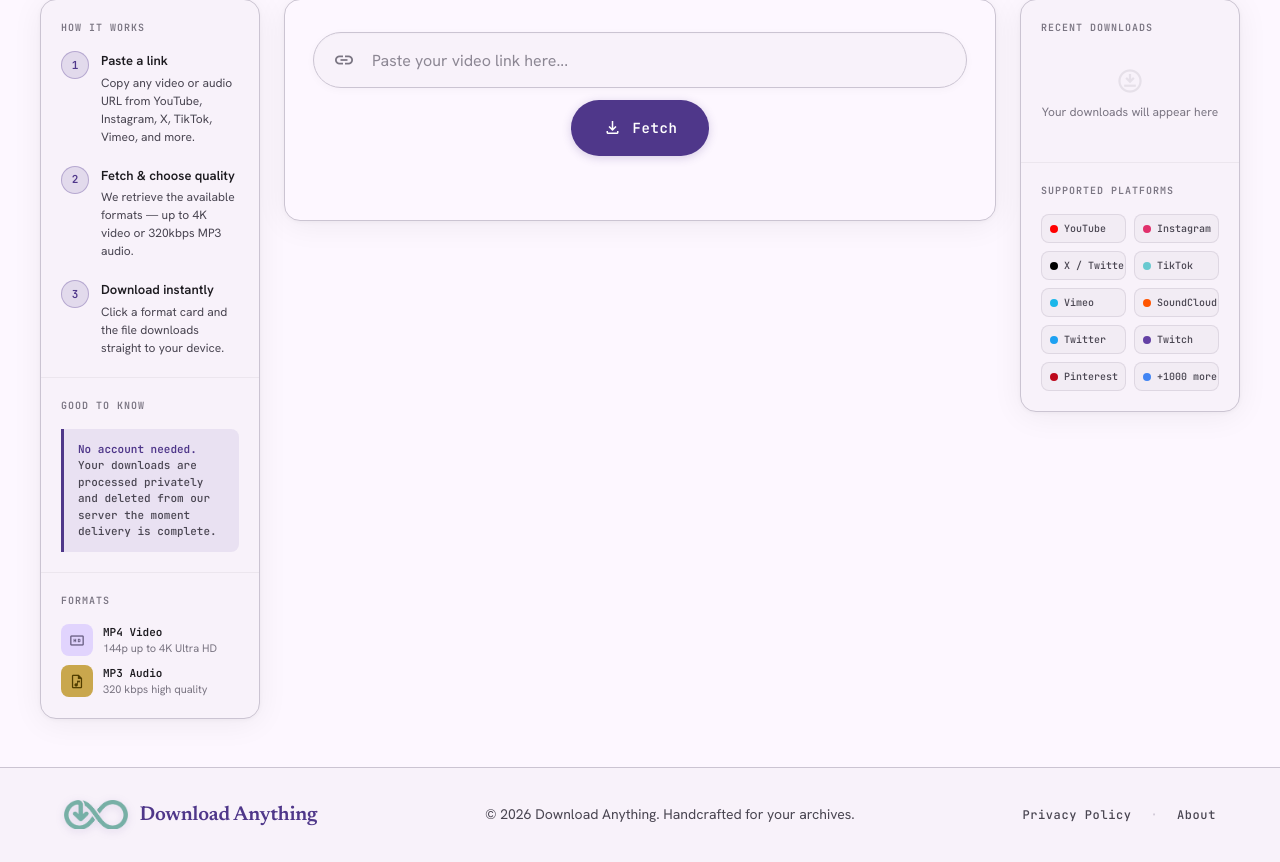
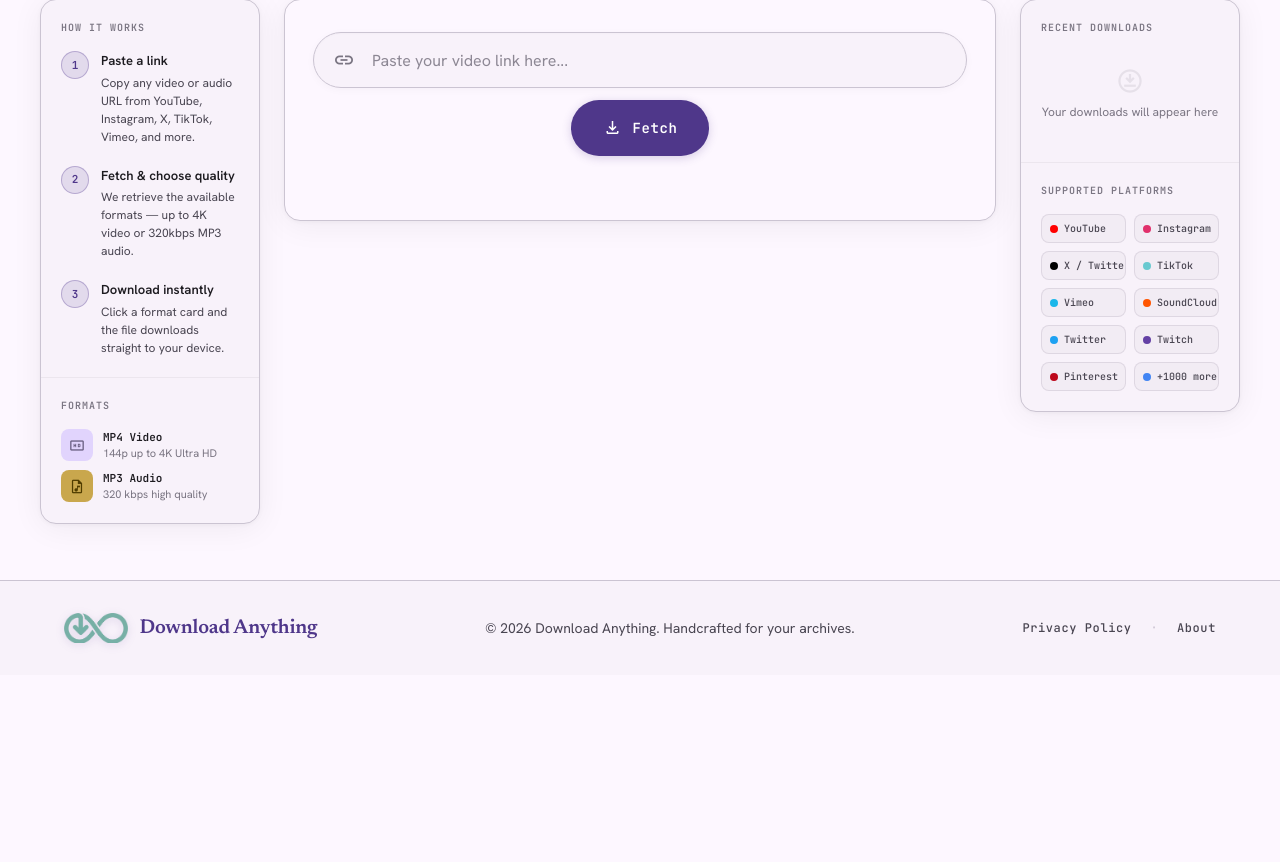
Before and after one commit to Cachemarra/DownloadAnything, a FastAPI app: page / in a window 1280 px wide. Shown: the part 125-987 px from the top of the page. After the commit the page ends 772 px from the top, so only its background shows below. Run offline with FastAPI, Linux system fonts and the light colour scheme; parts of the project's set-up code (start-up, migrations or seed data) failed here and were passed over; some libraries are stand-ins or nearby versions.

Commit message:
refactor: remove Good to know panel section

```diff
--- a/templates/index.html
+++ b/templates/index.html
@@ -475,12 +475,6 @@
           </div>
         </div>
 
-        <div class="panel-section">
-          <p class="panel-heading">Good to know</p>
-          <div class="tip-box">
-            <p><strong>No account needed.</strong> Your downloads are processed privately and deleted from our server the moment delivery is complete.</p>
-          </div>
-        </div>
 
         <div class="panel-section">
           <p class="panel-heading">Formats</p>
```
